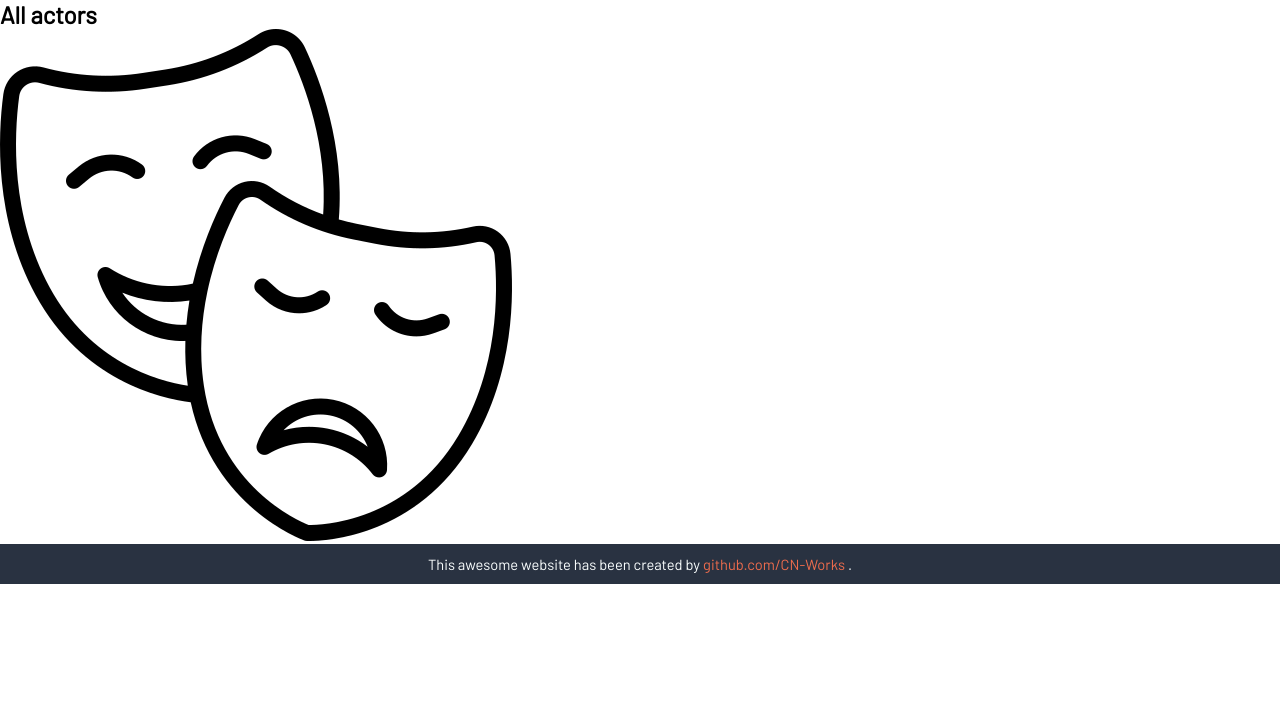
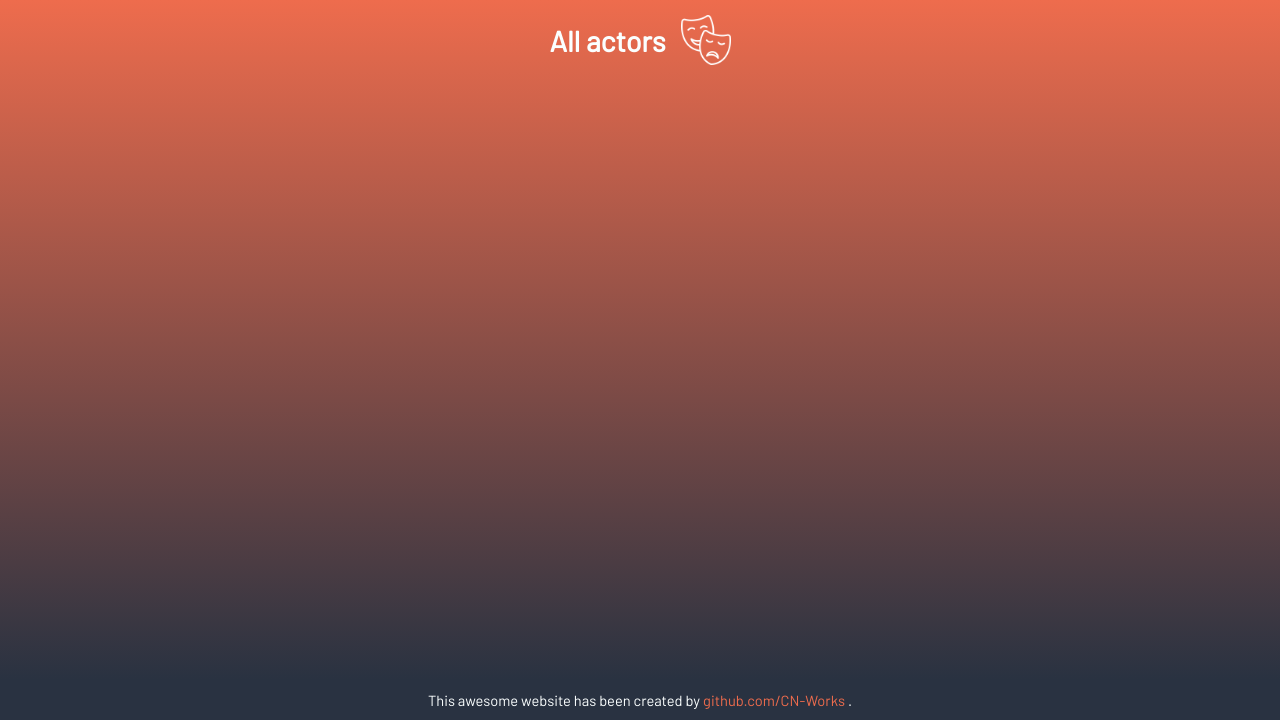
Before and after one commit to CN-Works/Advanced-Cinema-Application, a PHP site: template views/actors/actorslisting.php in a window 1280 px wide. Shown: the part 80-800 px from the top of the page. Run offline with PHP 8.4, Linux system fonts and the light colour scheme; the template is opened without the code that fills it, so the values that code supplies are empty.

Commit message:
Style : Actor list Head & Cards

```diff
--- a/public/css/template.css
+++ b/public/css/template.css
@@ -164,7 +164,6 @@ footer {
 .movielist-main {
     background: linear-gradient(var(--main-orange), var(--main-dark-blue));
     min-height: 85vh;
-    overflow-y: auto;
 
     display: flex;
     flex-direction: column;
@@ -252,3 +251,69 @@ footer {
 
     margin: 5px 0;
 }
+
+/* Actor Page */
+
+.actorpage-main {
+    background: linear-gradient(var(--main-orange), var(--main-dark-blue));
+    min-height: 85vh;
+
+    display: flex;
+    flex-direction: column;
+    align-items: center;
+
+    padding: 15px 0;
+    gap: 15px;
+}
+
+.actorpage-head {
+    width: 100%;
+    height: 50px;
+
+    display: flex;
+    align-items: center;
+    justify-content: center;
+
+    gap: 15px;
+}
+
+.actorpage-head-title {
+    font-size: 1.8rem;
+    color: var(--main-white);
+}
+
+.actorpage-head-image {
+    height: 100%;
+    filter: invert();
+}
+
+.actorpage-card {
+    width: 75%;
+    height: 40vh;
+
+    margin: 20px 0;
+
+    display: flex;
+    align-items: center;
+    justify-content: space-evenly;
+
+    border-radius: 10px;
+    transition: all, 0.5s;
+}
+
+.actorpage-card:hover {
+    scale: 1.02;
+    /* background-color: var(--main-dark-blue); */
+    box-shadow: 0 8px 30px 0 rgba(0, 0, 0, 0.25);
+}
+
+.actor-card-image {
+    height: 80%;
+    aspect-ratio: 4/3;
+}
+
+.actorpage-card-texts {
+    height: 80%;
+    width: 500px;
+    outline: 3px solid red;
+}
```
